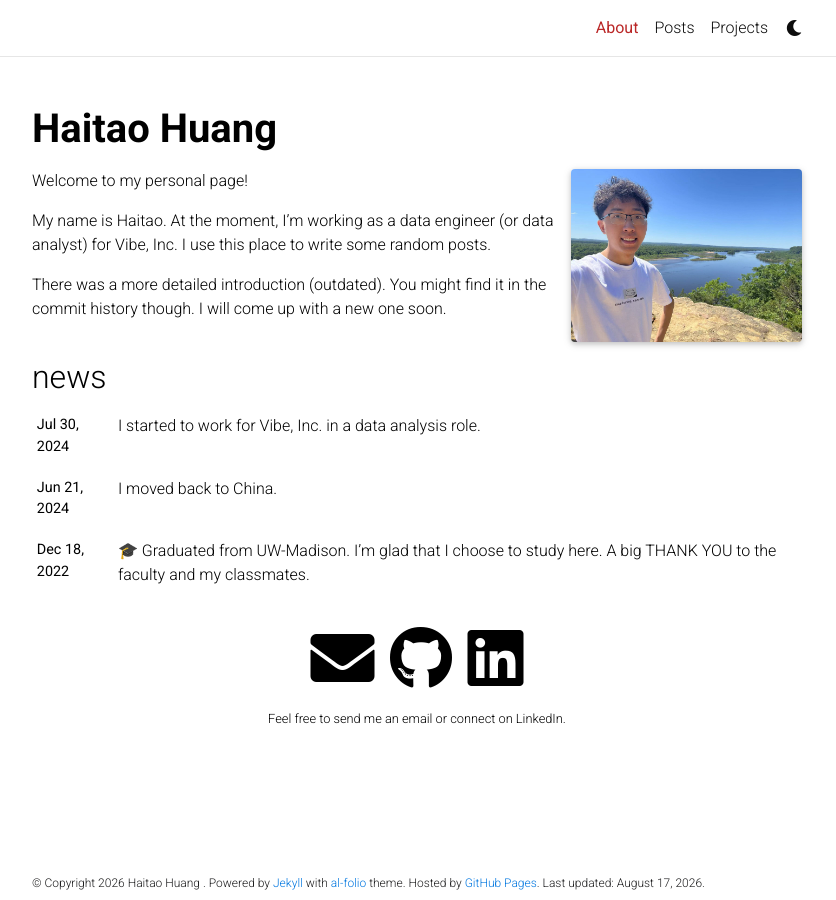
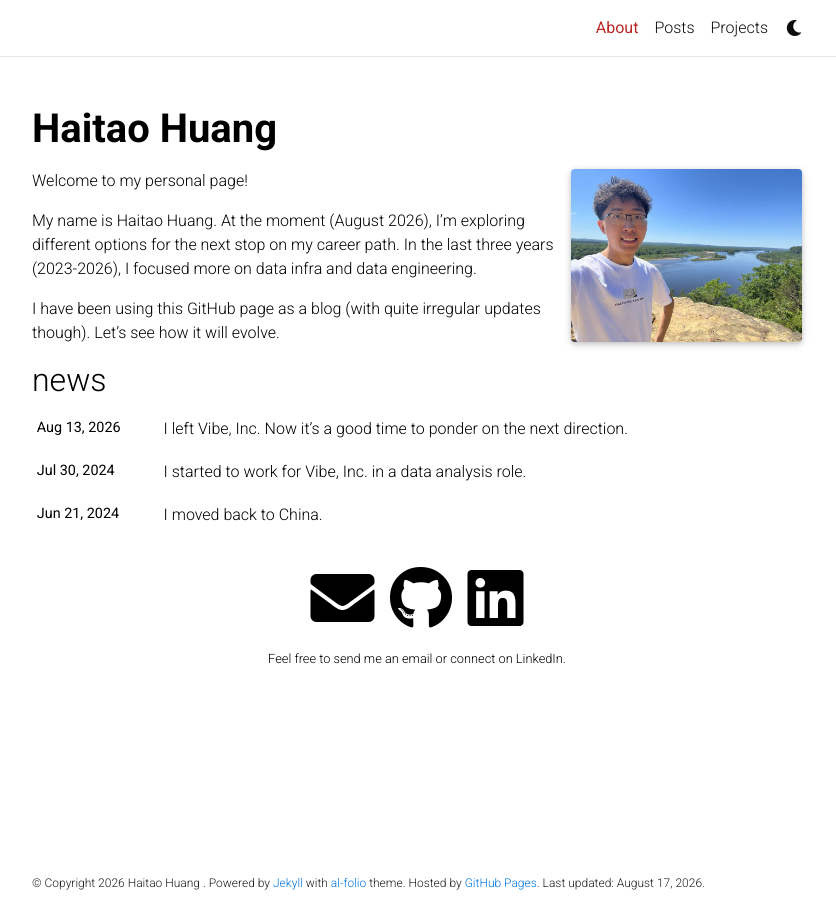
Before and after one commit to v0rt3xh/v0rt3xh.github.io, a Jekyll site: the page built from _pages/about.md, in a window 1280 px wide. Shown: the whole page, without its empty margins (223-1059 px from the left). Built offline with Jekyll 4.4.1, drawn with Linux system fonts in a browser that asks for light colours; full-size pictures stand in for the smaller copies a plugin makes; comment, search, counter and statistics services are not loaded; a style sheet for code colours, icons or effects is not loaded.

Commit message:
update main intro and add announcement

```diff
--- a/_pages/about.md
+++ b/_pages/about.md
@@ -17,6 +17,6 @@ social: true  # includes social icons at the bottom of the page
 
 Welcome to my personal page!
 
-My name is Haitao. At the moment, I'm working as a data engineer (or data analyst) for Vibe, Inc. I use this place to write some random posts.
+My name is Haitao Huang. At the moment (August 2026), I'm exploring different options for the next stop on my career path. In the last three years (2023-2026), I focused more on data infra and data engineering.
 
-There was a more detailed introduction (outdated). You might find it in the commit history though. I will come up with a new one soon.
+I have been using this GitHub page as a blog (with quite irregular updates though). Let's see how it will evolve.
```
Also changed, not shown: _news/announcement_10.md (added, +7 -0 lines).
